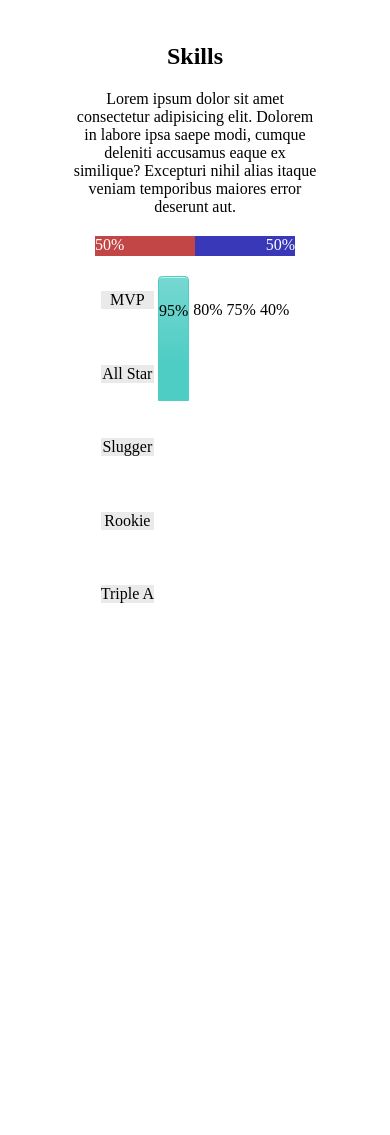
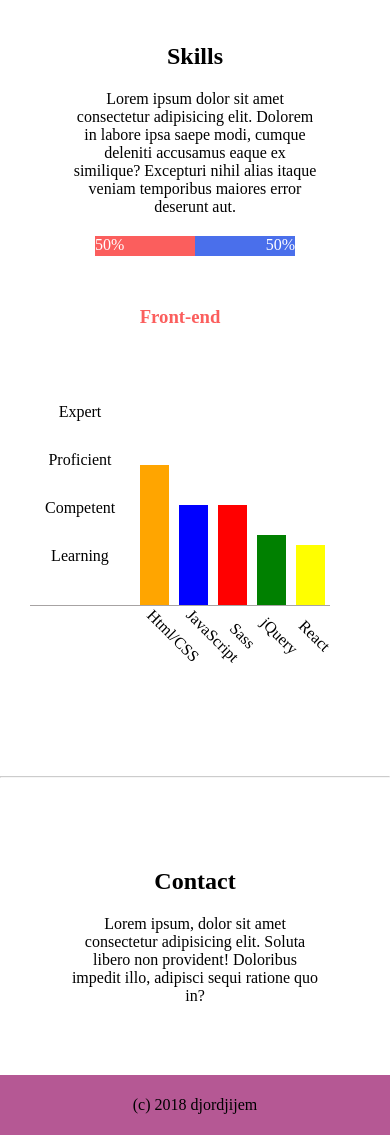
Before and after one commit to djordjijem/Web-components, a plain HTML site: page Portfolio/index.html in a window 390 px wide. Shown: the part 1384-2519 px from the top of the page. Before the commit the page ends 1987 px from the top, so only its background shows below. Drawn offline with Linux system fonts and the light colour scheme.

Commit message:
finish assignment

```diff
--- a/Portfolio/css/charts.css
+++ b/Portfolio/css/charts.css
@@ -5,12 +5,12 @@
 
 }
 .stack-chart .stack-chart-front {
-    background-color: rgb(194, 70, 70);
+    background-color: #FB5E5D;
     height: 100%;
     float: left;
 }
 .stack-chart-back {
-    background-color: rgb(56, 56, 185);
+    background-color: #4A6FEB;
     height: 100%;
     float: left;
 }
@@ -23,38 +23,142 @@
 .stack-chart-back span {
     float: right;
 }
-.chart { width: 100%; }
-
-.chart li {
-  border-radius: 4px 4px 0 0; /* Remember vendor prefixes */
-  box-shadow: 0 1px 0 0 rgba(255,255,255,.6) inset; /* Remember vendor prefixes */
-  display: inline-block;
-  height: 125px;
-  padding: 25px 0;
-  position: relative;
-  text-align: center;
-  vertical-align: bottom;
+.front-end-chart {
+    height: 300px;
+    border-bottom: 1px solid rgb(167, 163, 163);
+    position: relative;
+}
+@media(max-width: 1300px){
+    .front-end-chart {
+        width: 70% !important;
+    }
+}
+@media(max-width: 900px){
+    .front-end-chart {
+        width: 80% !important;
+    }
+}
+@media(max-width: 600px){
+    .front-end-chart {
+        width: 100% !important;
+    }
+}
+@media(max-width: 500px){
+    .front-end-chart {
+        width: 120% !important;
+        margin-left: -40px;
+    }
+}
+.front-end-chart h3 {
+    margin: 50px;
+    color: #FB5E5D;
+}
+.front-end-chart ul {
+    float: left;
+    list-style: none;
+    height: 250px;
+}
+.front-end-chart li {
+    text-decoration: none;
+}
+.front-end-chart .expertise-level li{
+    padding: 15px;
+}
+.front-end-chart .expertise-level li:first-child {
+    margin-top: 10px;
+}
+.front-end-chart .skills-chart {
+   display: flex;
+   margin-top: 49px;
 }
 
-.chart .axis {
-  display: none;
-  top: -25px;
-  width: 11%;
- }
-
-.chart .label {
-  background: #eaeaea;
-  margin: -.6em 0 65px 0;
+.front-end-chart .skills-chart li {
+    flex: 1;
+    margin: 10px;
+    height: 100px;
+    width: 10px;
+    margin-top: 78px;
+    position: relative;
+}
+.front-end-chart .skills-chart .orange {
+    background-color: orange;
+    height: 140px;
+    margin-top: 38px;
 }
 
-.chart .percent {
-  font-size: 30px;
-  letter-spacing: -3px;
-  opacity: .4;
-  width: 100%;
+.front-end-chart .skills-chart .blue {
+    background-color: blue;
 }
-.chart .teal {
-    background: #4ecdc4;
-    background-image: linear-gradient(#76d8d1, #4ecdc4 70%);
-    border: 1px solid #4ecdc4;
- }
+.front-end-chart .skills-chart .red {
+    background-color: red;
+}
+.front-end-chart .skills-chart .green {
+    background-color: green;
+    height: 70px;
+    margin-top: 108px;
+}
+.front-end-chart .skills-chart .yellow {
+    background-color: yellow;
+    height: 60px;
+    margin-top: 118px;
+}
+@media(max-width: 500px){
+    .front-end-chart .skills-chart li{
+       margin-right: 5px;
+       margin-left: 5px;
+    }
+    .front-end-chart .skills-chart .orange {
+        margin-left: 10px;
+    }
+
+}
+.front-end-chart .skills-chart p {
+    position: absolute;
+    bottom: -40px;
+    transform: rotate(45deg);
+}
+@media(max-width: 400px){
+    .front-end-chart .skills-chart .red p{
+        margin-left: 10px;
+    }
+}
+
+
+.skills-chart .popuptext {
+    visibility: hidden;
+    width: 160px;
+    background-color: #555;
+    color: #fff;
+    text-align: center;
+    border-radius: 6px;
+    padding: 8px 0;
+    position: absolute;
+    z-index: 1;
+    bottom: 113%;
+    left: 50%;
+    margin-left: -80px;
+}
+.skills-chart .popuptext::after {
+    content: "";
+    position: absolute;
+    top: 100%;
+    left: 50%;
+    margin-left: -5px;
+    border-width: 5px;
+    border-style: solid;
+    border-color: #555 transparent transparent transparent;
+}
+@-webkit-keyframes fadeIn {
+    from {opacity: 0;}
+    to {opacity: 1;}
+}
+
+@keyframes fadeIn {
+    from {opacity: 0;}
+    to {opacity:1 ;}
+}
+.skills-chart .show {
+    visibility: visible;
+    -webkit-animation: fadeIn 1s;
+    animation: fadeIn 1s;
+}
--- a/Portfolio/css/main.css
+++ b/Portfolio/css/main.css
@@ -126,3 +126,10 @@ hr {
         font-size: 2em;
     }
 }
+footer {
+    display: flex;
+    height: 60px;
+}
+footer div {
+    margin: auto;
+}
--- a/Portfolio/index.html
+++ b/Portfolio/index.html
@@ -148,23 +148,52 @@
                 <div class="stack-chart-front col-6"><span>50%</span> </div>
                 <div class="stack-chart-back col-6"><span>50%</span></div>
         </div>
-        <ul class="chart">
-                <li>
-                  <div class="label">MVP</div>
-                  <div class="label">All Star</div>
-                  <div class="label">Slugger</div>
-                  <div class="label">Rookie</div>
-                  <div class="label">Triple A</div>
-                </li>
-                <li class="teal">95%</li>
-                <li>80%</li>
-                <li>75%</li>
-                <li>40%</li>
-              </ul>
+        <div class="front-end-chart col-6">
+                <h3>Front-end</h3>
+                <ul class="expertise-level col-4">
+                       <li>Expert</li>
+                       <li>Proficient</li>
+                       <li>Competent</li>
+                       <li>Learning</li>
+                </ul>
+                <ul class="skills-chart col-8">
+                        <li class="orange">
+                                        <p>Html/CSS</p>
+                                <span class="popuptext">Lorem ipsum dolor, sit amet consectetur adipisicing elit. Modi, provident?</span>
+                        </li>
+                        <li class="blue">
+                                        <p>JavaScript</p>
+                                        <span class="popuptext">Lorem ipsum dolor, sit amet consectetur adipisicing elit. Modi, provident?</span>
+                        </li>
+                        <li class="red">
+                                        <p>Sass</p>
+                                        <span class="popuptext">Lorem ipsum dolor, sit amet consectetur adipisicing elit. Modi, provident?</span>
+                        </li>
+                        <li class="green">
+                                <p>jQuery</p>
+                                        <span class="popuptext">Lorem ipsum dolor, sit amet consectetur adipisicing elit. Modi, provident?</span>
+                        </li>
+                        <li class="yellow">
+                               <p>React</p>
+                                        <span class="popuptext">Lorem ipsum dolor, sit amet consectetur adipisicing elit. Modi, provident?</span>
+                        </li>
+                </ul>
+        </div><!--front end chart-->
+
+
+
 
 
         </section><!--Skills-->
+<hr style="margin-top: 150px;">
+        <section class="contact">
+                <h1>Contact</h1>
+                <p>Lorem ipsum, dolor sit amet consectetur adipisicing elit. Soluta libero non provident! Doloribus impedit illo, adipisci sequi ratione quo in?</p>
+        </section>
 </div><!--Main-->
+<footer class="col-12 theme-color">
+        <div>(c) 2018 djordjijem</div>
+</footer>
 
 </div><!--Container-->
 
--- a/Portfolio/js/main.js
+++ b/Portfolio/js/main.js
@@ -230,3 +230,19 @@ circles.forEach(function(el){
 start();
 
 })();
+
+//skills
+(function(){
+    "use strict";
+let skills = document.querySelectorAll('.skills-chart li');
+
+skills.forEach(function(el){
+    el.addEventListener('mouseover', function(ev){
+        this.children[1].classList.toggle('show');
+    },false)
+    el.addEventListener('mouseleave', function(ev){
+        this.children[1].classList.toggle('show');
+    },false)
+});
+
+})();
```
